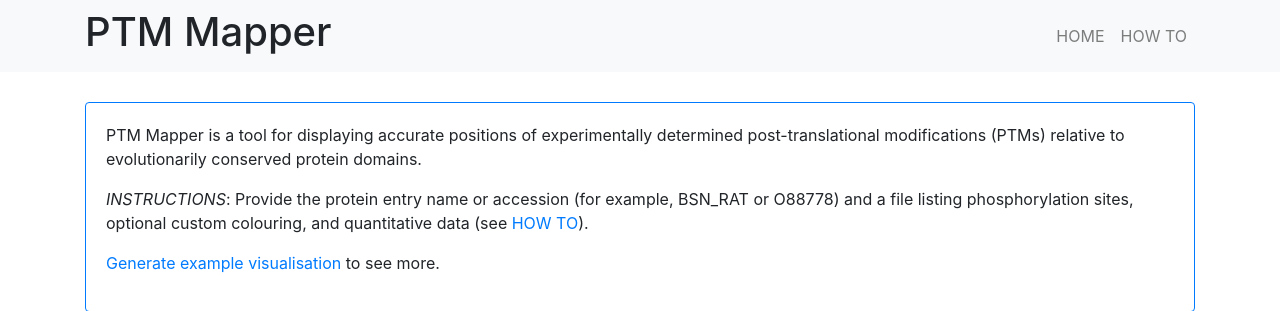
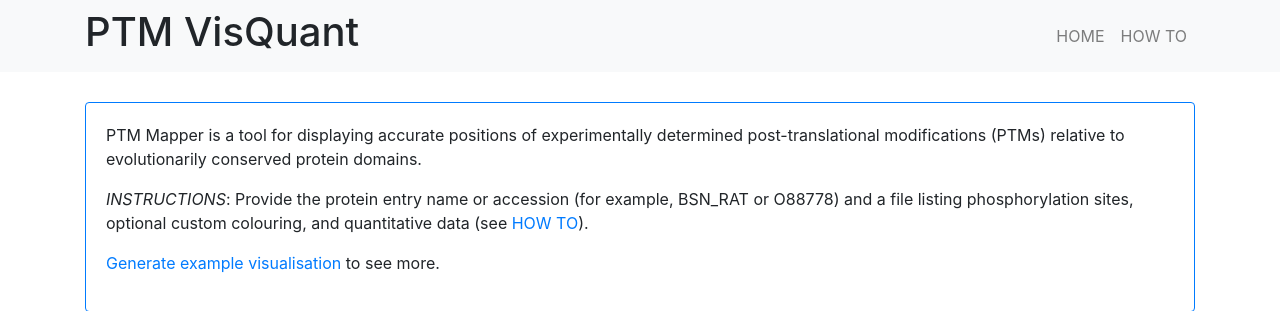
Before and after one commit to ChildrensMedicalResearchInstitute/ptm-visquant, a Flask app: page / in a window 1280 px wide. Shown: the top 311 px of the page. Run offline with Flask 2, Linux system fonts and the light colour scheme; some libraries are stand-ins or nearby versions.

Commit message:
Rename frontend elements to PTM VisQuant

```diff
--- a/templates/base.html
+++ b/templates/base.html
@@ -8,12 +8,12 @@
     <link rel="stylesheet" href="{{ url_for('static', filename='css/base.css') }}">
     {% block styles %}
     {% endblock %}
-    <title>PTM Mapper</title>
+    <title>PTM VisQuant</title>
 </head>
 <body>
     <nav class="navbar navbar-expand-lg navbar-light bg-light">
         <div class="container">
-            <h1>PTM Mapper</h1>
+            <h1>PTM VisQuant</h1>
             <ul class="navbar-nav">
                 <li class="nav-item">
                     <a class="nav-link" href="{{ url_for('index') }}">HOME</a>
```
Also changed, not shown: how_to.md (+1 -1 lines).
